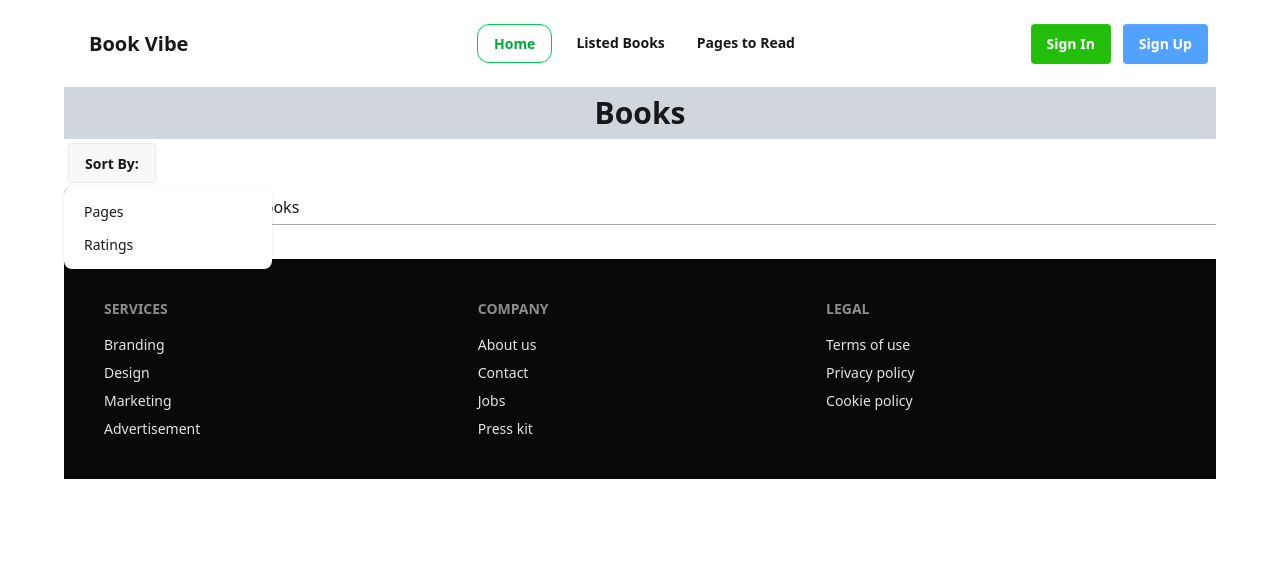
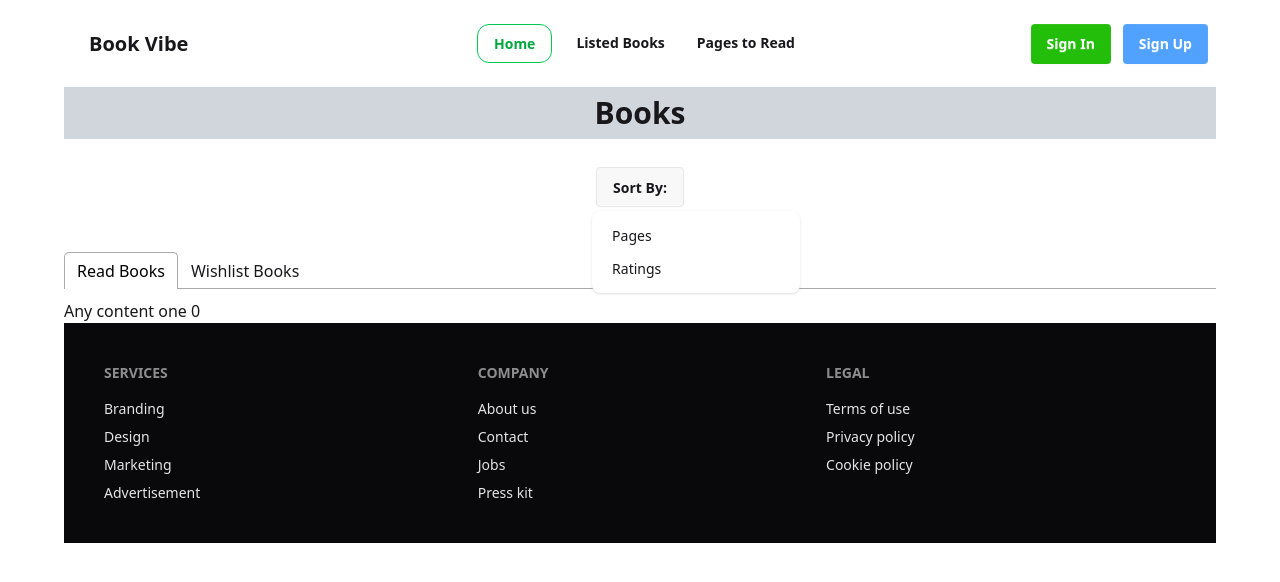
Before and after one commit to Jony2697/book-vibe, a React (Vite) app: page /readList in a window 1280 px wide. Both pictures are taken after a click on the heading "Sort By:". Shown: the top 582 px of the page. Built offline with nearby package versions, Linux system fonts and the light colour scheme.

Commit message:
react toastify added

```diff
--- a/package.json
+++ b/package.json
@@ -16,6 +16,9 @@
     "react-icons": "^5.5.0",
     "react-router": "^7.5.3",
     "react-tabs": "^6.1.0",
+    "react-toastify": "^11.0.5",
+    "sweetalert2": "^11.21.0",
+    "sweetalert2-react-content": "^5.1.0",
     "tailwindcss": "^4.1.4"
   },
   "devDependencies": {
--- a/src/components/BookDetails/BookDetails.jsx
+++ b/src/components/BookDetails/BookDetails.jsx
@@ -1,6 +1,12 @@
 import React from 'react';
 import { useLoaderData, useParams } from 'react-router';
 import { addToStoredDB } from '../../Utility/addToDb';
+import Swal from 'sweetalert2'
+import withReactContent from 'sweetalert2-react-content'
+
+const MySwal = withReactContent(Swal)
+
+import { ToastContainer, toast } from 'react-toastify';
 
 const BookDetails = () => {
     const { id } = useParams();
@@ -15,6 +21,14 @@ const BookDetails = () => {
 
     const handleRead=(id)=>{
 
+        // MySwal.fire({
+        //     title: "Good job!",
+        //     text: "You clicked the button!",
+        //     icon: "success"
+        //   });
+
+        toast("Wow so easy!");
+
         addToStoredDB(id);
 
     }
@@ -26,6 +40,7 @@ const BookDetails = () => {
             </div>
             <div className='lg:w-1/2'>
                 <h2 className='playfair-display text-2xl font-semibold'>{bookName}</h2>
+                <ToastContainer />
                 <p className='font-semibold mt-2'>By : {author}</p>
                 <div className="border-b border border-gray-300 mt-2 mb-2"></div>
                 <h4 className='font-semibold'>{category}</h4>
--- a/src/components/ReadList/ReadList.jsx
+++ b/src/components/ReadList/ReadList.jsx
@@ -7,7 +7,7 @@ import Book from '../Book/Book';
 
 const ReadList = () => {
     const [readList, setReadList] = useState([]);
-    const [sort,setSort]=useState("");
+    const [sort, setSort] = useState("");
     const data = useLoaderData();
     console.log(data);
 
@@ -21,24 +21,30 @@ const ReadList = () => {
 
     }, [])
 
-    const handleSort=(type)=>{
+    const handleSort = (type) => {
         setSort(type);
 
-        if(type==='pages'){
-            const sortedByPage=[...readList].sort((a,b)=>a.totalPages-b.totalPages);
+        if (type === 'pages') {
+            const sortedByPage = [...readList].sort((a, b) => a.totalPages - b.totalPages);
             setReadList(sortedByPage);
+        }
+        if (type === 'ratings') {
+            const sortedByRating = [...readList].sort((a, b) => a.rating - b.rating);
+            setReadList(sortedByRating);
         }
     }
     return (
         <div>
             <h1 className='bg-gray-300 text-3xl font-semibold text-center p-2'>Books</h1>
-            <details className="dropdown">
-                <summary className="btn m-1">Sort By:{sort?sort:''}</summary>
-                <ul className="menu dropdown-content bg-base-100 rounded-box z-1 w-52 p-2 shadow-sm">
-                    <li><a onClick={()=>handleSort('pages')}>Pages</a></li>
-                    <li><a onClick={()=>handleSort('ratings')}>Ratings</a></li>
-                </ul>
-            </details>
+            <div className='flex justify-center'>
+                <details className="dropdown mt-6 mb-10">
+                    <summary className="btn m-1">Sort By:{sort ? sort : ''}</summary>
+                    <ul className="menu dropdown-content bg-base-100 rounded-box z-1 w-52 p-2 shadow-sm">
+                        <li><a onClick={() => handleSort('pages')}>Pages</a></li>
+                        <li><a onClick={() => handleSort('ratings')}>Ratings</a></li>
+                    </ul>
+                </details>
+            </div>
             <Tabs>
                 <TabList>
                     <Tab>Read Books</Tab>
```
Also changed, not shown: 1 other file (tests, documents, lock files or other folders).
